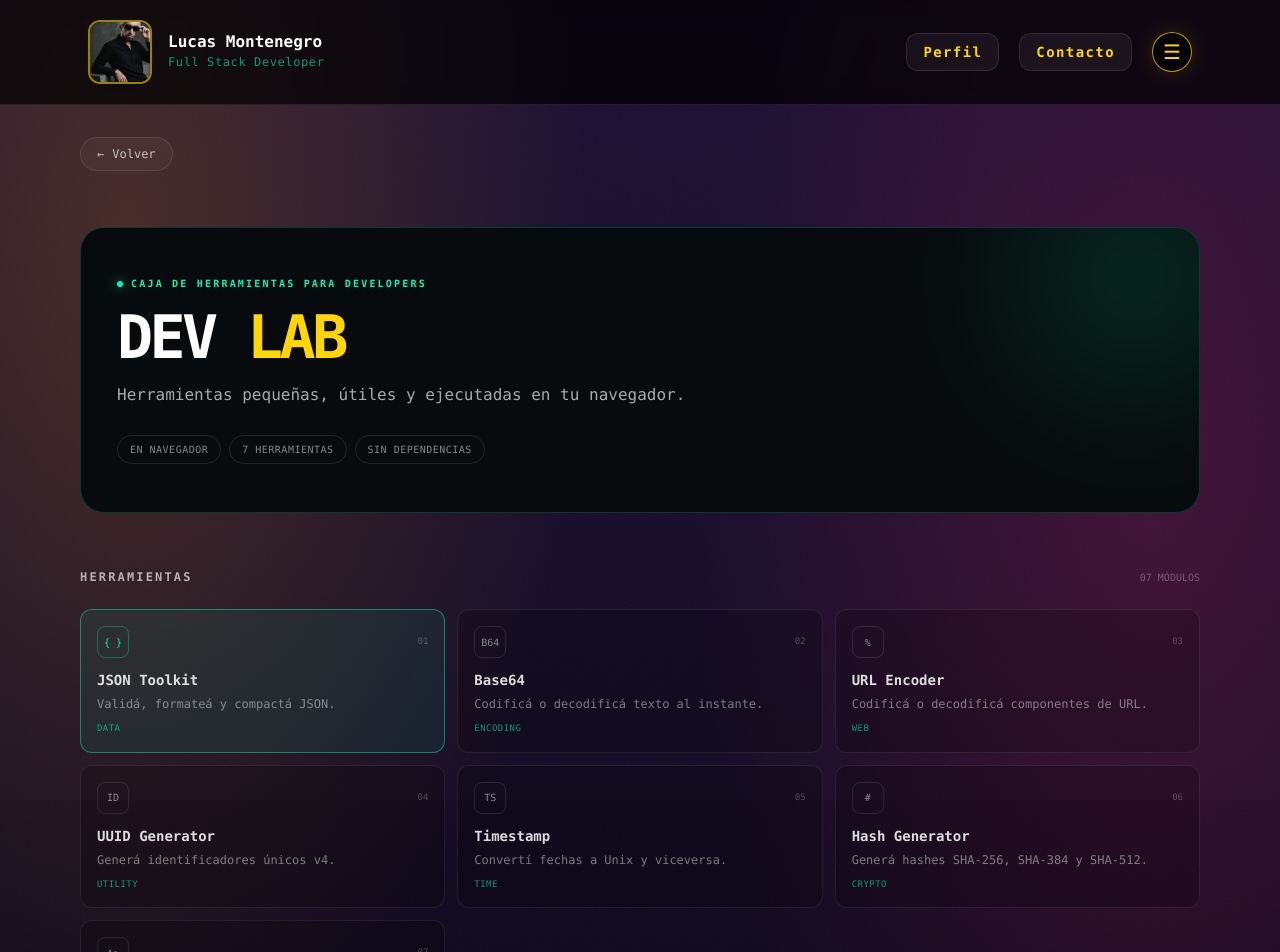
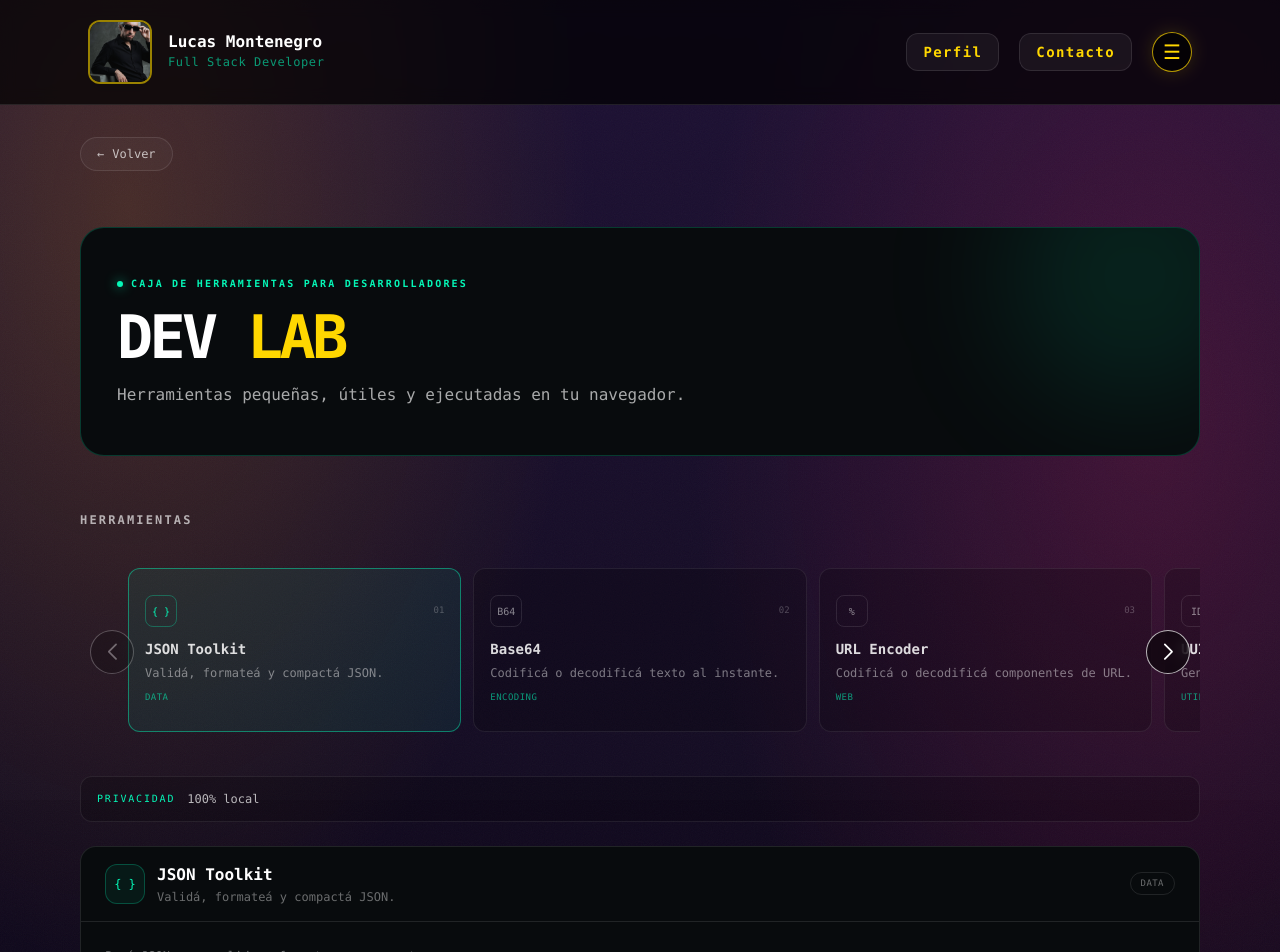
Before and after one commit to lu-developer476/Portfolio, a Next.js app: page /dev-lab in a window 1280 px wide. Shown: the top 952 px of the page. Built offline with nearby package versions, Linux system fonts and the light colour scheme.

Commit message:
feat(dev-lab): align tool carousel and simplify labels

```diff
--- a/src/components/DevLabExperience.tsx
+++ b/src/components/DevLabExperience.tsx
@@ -2,6 +2,10 @@
 
 import { useState } from "react";
 import Link from "next/link";
+import "swiper/css";
+import "swiper/css/navigation";
+import { Swiper, SwiperSlide } from "swiper/react";
+import { Navigation } from "swiper/modules";
 import { useLanguage } from "@/lib/i18n";
 
 type ToolId = "json" | "base64" | "url" | "uuid" | "timestamp" | "hash" | "case";
@@ -57,16 +61,16 @@ export default function DevLabExperience() {
   const [caseMode, setCaseMode] = useState<CaseMode>("camel");
 
   const copy = isEs ? {
-    back: "Volver", kicker: "CAJA DE HERRAMIENTAS PARA DEVELOPERS",
+    back: "Volver", kicker: "CAJA DE HERRAMIENTAS PARA DESARROLLADORES",
     intro: "Herramientas pequeñas, útiles y ejecutadas en tu navegador.",
     tools: "Herramientas", select: "Seleccioná una herramienta para empezar.",
-    clientSide: "En navegador", utilityCount: "7 herramientas", dependencies: "Sin dependencias", modules: "07 MÓDULOS", privacyLabel: "PRIVACIDAD / 100%", whyLab: "POR QUÉ ESTE LAB", sectionLabel: "LOCAL FIRST / PARA DESARROLLADORES",
+    privacyLabel: "PRIVACIDAD", whyLab: "POR QUÉ ESTE LAB", sectionLabel: "LOCAL FIRST / PARA DESARROLLADORES",
     input: "ENTRADA", output: "RESULTADO", run: "Procesar", copy: "Copiar resultado",
     copied: "Copiado al portapapeles", reset: "Restablecer", sample: "Cargar ejemplo",
     pretty: "Formatear", minify: "Compactar", encode: "Codificar", decode: "Decodificar",
     generate: "Generar UUID", count: "Cantidad", convert: "Convertir fecha",
     now: "Usar fecha actual", valid: "JSON válido", chars: "caracteres",
-    empty: "El resultado aparecerá acá.", local: "100% local · No se envían datos",
+    empty: "El resultado aparecerá acá.", local: "100% local",
     jsonHint: "Pegá JSON para validar, formatear o compactar.", base64Hint: "Trabaja con texto UTF-8. No es cifrado: no uses Base64 para proteger secretos.",
     urlHint: "Codifica o decodifica un componente de URL, no una URL completa.", uuidHint: "Generá UUID v4 aleatorios para pruebas, mocks o datos de desarrollo.",
     timestampHint: "Ingresá una fecha ISO 8601 o un timestamp Unix en segundos/milisegundos.",
@@ -82,16 +86,16 @@ export default function DevLabExperience() {
     feature2: "Privacidad por diseño", feature2d: "El procesamiento ocurre del lado del cliente.",
     feature3: "Herramientas concretas", feature3d: "Utilidades comunes para tareas cotidianas de desarrollo.",
   } : {
-    back: "Back", kicker: "A DEVELOPER'S TOOLBOX",
+    back: "Back", kicker: "TOOLBOX FOR DEVELOPERS",
     intro: "Small, useful tools running right in your browser.",
     tools: "Tools", select: "Select a tool to get started.",
-    clientSide: "Client-side", utilityCount: "7 utilities", dependencies: "No dependencies", modules: "07 MODULES", privacyLabel: "PRIVACY / 100%", whyLab: "WHY THIS LAB", sectionLabel: "LOCAL FIRST / BUILT FOR DEVELOPERS",
+    privacyLabel: "PRIVACY", whyLab: "WHY THIS LAB", sectionLabel: "LOCAL FIRST / BUILT FOR DEVELOPERS",
     input: "INPUT", output: "OUTPUT", run: "Process", copy: "Copy result",
     copied: "Copied to clipboard", reset: "Reset", sample: "Load example",
     pretty: "Format", minify: "Minify", encode: "Encode", decode: "Decode",
     generate: "Generate UUIDs", count: "Count", convert: "Convert date",
     now: "Use current time", valid: "Valid JSON", chars: "characters",
-    empty: "Your result will appear here.", local: "100% local · No data sent",
+    empty: "Your result will appear here.", local: "100% local",
     jsonHint: "Paste JSON to validate, format, or minify it.", base64Hint: "Works with UTF-8 text. Base64 is not encryption—never use it to protect secrets.",
     urlHint: "Encodes or decodes a URL component, not a complete URL.", uuidHint: "Generate random v4 UUIDs for tests, mocks, or development data.",
     timestampHint: "Enter an ISO 8601 date or a Unix timestamp in seconds/milliseconds.",
@@ -204,22 +208,28 @@ export default function DevLabExperience() {
           <p className="flex items-center gap-2 font-mono text-[10px] font-semibold uppercase tracking-[.22em] text-cyber-neonGreen"><span className="h-1.5 w-1.5 rounded-full bg-cyber-neonGreen shadow-[0_0_12px_rgba(5,247,183,.8)]" />{copy.kicker}</p>
           <h1 className="mt-4 text-4xl font-black tracking-[-.06em] text-white sm:text-6xl">DEV <span className="text-cyber-gold">LAB</span></h1>
           <p className="mt-4 max-w-2xl text-sm leading-7 text-white/65 sm:text-base">{copy.intro}</p>
-          <div className="mt-7 flex flex-wrap gap-2 font-mono text-[10px] uppercase tracking-wider text-white/50">
-            <span className="rounded-full border border-white/10 px-3 py-1.5">{copy.clientSide}</span>
-            <span className="rounded-full border border-white/10 px-3 py-1.5">{copy.utilityCount}</span>
-            <span className="rounded-full border border-white/10 px-3 py-1.5">{copy.dependencies}</span>
-          </div>
+
         </div>
       </header>
 
       <section className="space-y-6" aria-label={copy.tools}>
-        <div className="flex items-center justify-between gap-3">
         <h2 className="text-xs font-semibold uppercase tracking-[.18em] text-white/65">{copy.tools}</h2>
-          <span className="shrink-0 font-mono text-[10px] text-white/30">{copy.modules}</span>
-        </div>
-        <nav className="flex snap-x snap-mandatory gap-3 overflow-x-auto pb-3 [scrollbar-width:thin] lg:grid lg:grid-cols-3 lg:overflow-visible lg:pb-0" aria-label={copy.tools}>
+        <Swiper
+          modules={[Navigation]}
+          navigation
+          spaceBetween={12}
+          slidesPerView={1.15}
+          breakpoints={{
+            480: { slidesPerView: 1.8 },
+            768: { slidesPerView: 2.5 },
+            1024: { slidesPerView: 3 },
+          }}
+          className="projects-arrow-carousel dev-lab-tools-carousel"
+          aria-label={copy.tools}
+        >
           {tools[locale].map((tool, index) => (
-            <button key={tool.id} type="button" onClick={() => chooseTool(tool.id)} aria-current={activeTool === tool.id ? "page" : undefined} className={"group w-[78vw] max-w-[18rem] shrink-0 snap-start rounded-xl border p-4 text-left transition sm:w-[48%] lg:w-auto lg:max-w-none " + (activeTool === tool.id ? "border-cyber-neonGreen/45 bg-cyber-neonGreen/[0.07]" : "border-white/[0.08] bg-black/20 hover:border-white/20")}>
+            <SwiperSlide key={tool.id}>
+              <button type="button" onClick={() => chooseTool(tool.id)} aria-current={activeTool === tool.id ? "page" : undefined} className={"group h-full w-full rounded-xl border p-4 text-left transition " + (activeTool === tool.id ? "border-cyber-neonGreen/45 bg-cyber-neonGreen/[0.07]" : "border-white/[0.08] bg-black/20 hover:border-white/20")}>
                 <div className="flex items-center justify-between gap-2">
                   <span className={"flex h-8 min-w-8 items-center justify-center rounded-lg border px-1 font-mono text-[10px] " + (activeTool === tool.id ? "border-cyber-neonGreen/30 text-cyber-neonGreen" : "border-white/10 text-white/50")}>{tool.icon}</span>
                   <span className="font-mono text-[9px] text-white/25">0{index + 1}</span>
@@ -228,11 +238,12 @@ export default function DevLabExperience() {
                 <span className="mt-1 block text-xs leading-5 text-white/45">{tool.description}</span>
                 <span className="mt-2 block font-mono text-[9px] tracking-wider text-cyber-neonGreen/60">{tool.tag}</span>
               </button>
+            </SwiperSlide>
           ))}
-        </nav>
+        </Swiper>
         <div className="flex items-center gap-3 rounded-xl border border-white/[0.08] bg-black/20 px-4 py-3">
-          <p className="shrink-0 font-mono text-[9px] uppercase tracking-[.2em] text-cyber-neonGreen">{copy.privacyLabel}</p>
-          <p className="text-xs leading-5 text-white/45">{copy.local}</p>
+          <p className="font-mono text-[10px] uppercase tracking-[.18em] text-cyber-neonGreen">{copy.privacyLabel}</p>
+          <p className="text-xs leading-5 text-white/70">{copy.local}</p>
         </div>
 
                 <div className="min-w-0 overflow-hidden rounded-2xl border border-white/10 bg-[#080b0d]">
```
Lines whose indentation alone changed are shown as unchanged.
